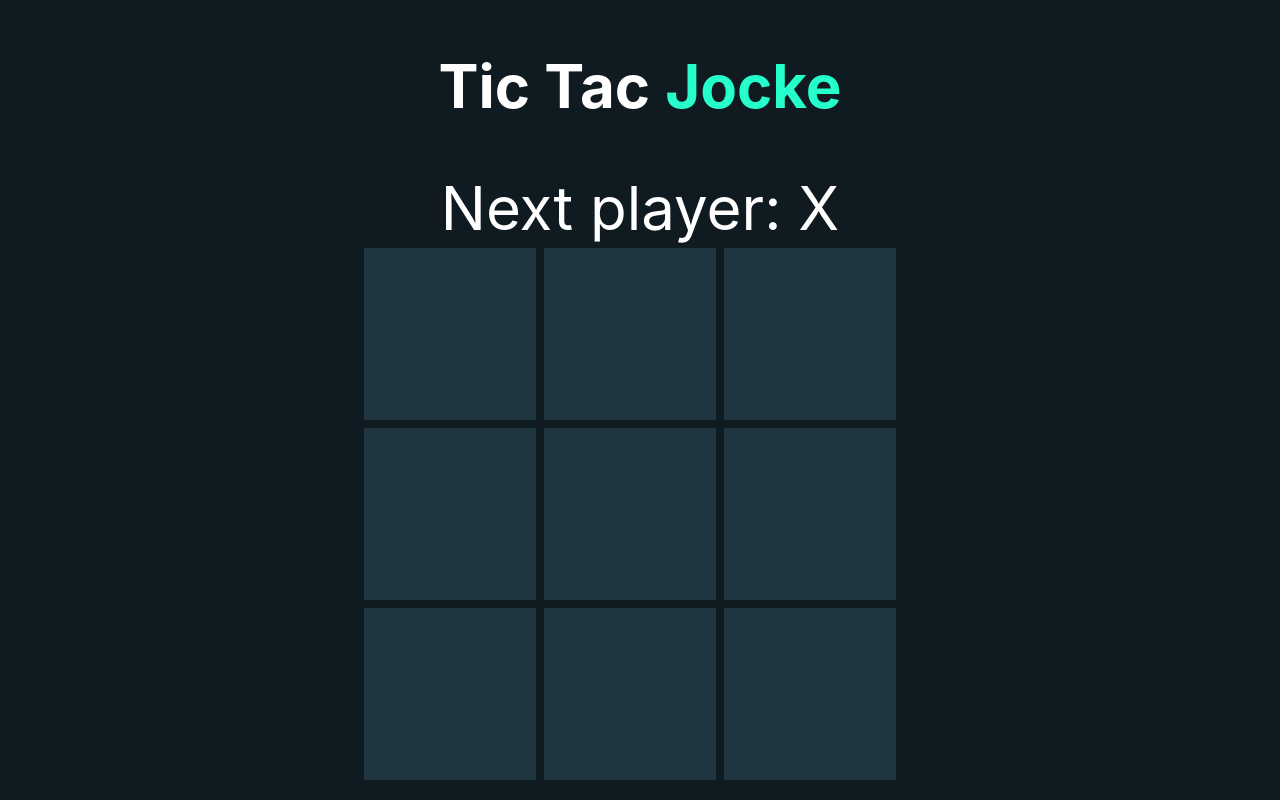
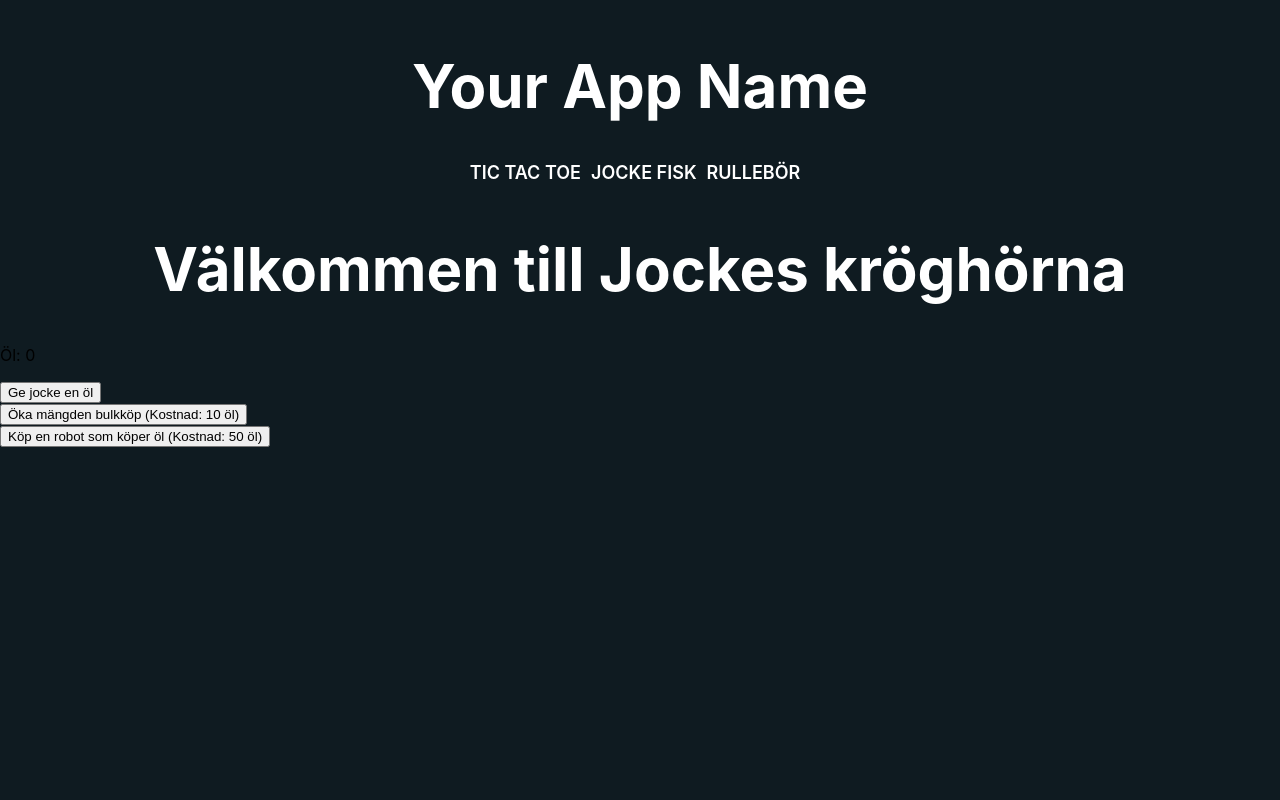
Before and after one commit to leffeluring/tic-tac, a React (Create React App) app: page /fisk in a window 1280 px wide. Shown: the top 800 px of the page. Built offline with nearby package versions, Linux system fonts and the light colour scheme.

Commit message:
Finished logic for tic tac and added navigation to more fun

```diff
--- a/package.json
+++ b/package.json
@@ -9,6 +9,7 @@
     "express": "^4.18.2",
     "react": "^18.2.0",
     "react-dom": "^18.2.0",
+    "react-router-dom": "^6.22.0",
     "react-scripts": "5.0.1",
     "socket.io": "^4.7.4",
     "socket.io-client": "^4.7.4",
--- a/src/App.js
+++ b/src/App.js
@@ -1,12 +1,21 @@
 import React from 'react';
-import TicTacToe from './Components/TicTacToe/TicTacToe';
+import { BrowserRouter as Router, Route, Routes } from 'react-router-dom';
 import './App.css';
+
+import Home from './Home';
+import Fisk from './Fisk';
+
+
 
 function App() {
   return (
-    <div className="app">
-      <TicTacToe />
-    </div>
+    <Router>
+      <Routes>
+        <Route path="/" element={<Home />} />
+        <Route path="/fisk" element={<Fisk />} />
+        <Route path="/" element={<Home />} />
+      </Routes>
+    </Router>
   );
 }
 
--- /dev/null
+++ b/src/Components/Header.css
@@ -0,0 +1,27 @@
+.title {
+    margin-top: 50px;
+    color: white;
+    font-size: 60px;
+    display: flex;
+    justify-content: center;
+    align-items: center;
+}
+.header-nav {
+    list-style-type: none;
+    padding: 0;
+    text-align: center;
+  }
+
+  .header-nav li {
+    display: inline;
+    margin-right: 10px;
+    color: white;
+
+    a {
+        color: white;
+        font-size:18px;
+        text-decoration:none;
+        text-transform: uppercase;
+        font-weight: 600;
+    }
+  }
--- /dev/null
+++ b/src/Components/Header.jsx
@@ -0,0 +1,37 @@
+import React from 'react';
+import './Header.css';
+import { Link, useLocation } from 'react-router-dom';
+
+
+const Header = ({ pageTitle }) => {
+    const location = useLocation();
+
+      // Function to dynamically set the title based on the current route
+  const getTitle = () => {
+    switch (location.pathname) {
+      case '/':
+        return 'Tic Tac Jocke';
+      case '/about':
+        return 'About';
+      case '/contact':
+        return 'Contact';
+      default:
+        return 'Your App Name';
+    }
+  };
+
+  return (
+    <header>
+      <h1  className='title'>{pageTitle || getTitle()}</h1>
+      <nav>
+      <ul className="header-nav">
+          <li><Link to="/">Tic Tac Toe</Link></li>
+          <li><Link to="/fisk">Jocke fisk</Link></li>
+          <li><Link to="/test">Rullebör</Link></li>
+        </ul>
+      </nav>
+    </header>
+  );
+}
+
+export default Header;
--- a/src/Components/TicTacToe/TicTacToe.css
+++ b/src/Components/TicTacToe/TicTacToe.css
@@ -76,18 +76,14 @@
     animation: fadeIn 0.25s ease-in-out;
 }
 .x-square {
-    background-image: url("../Assets/beer.png");
-    background-size: contain;
+    background: #142128;
     background-position: center;
     background-repeat: no-repeat;
-    padding: 25px;
     background-origin: content-box;
 }
 
 .o-square {
-    background-image: url("../Assets/jocke.png");
-    background-size: contain;
-    padding:20px;
+    background: #142128;
     background-repeat: no-repeat;
     background-origin: content-box;
 }
--- a/src/Components/TicTacToe/TicTacToe.jsx
+++ b/src/Components/TicTacToe/TicTacToe.jsx
@@ -1,4 +1,4 @@
-import React, { useState } from 'react';
+import React, { useState, useEffect } from 'react';
 import './TicTacToe.css';
 import circle_icon from '../Assets/jocke.png';
 import cross_icon from '../Assets/cross.png';
@@ -6,11 +6,13 @@ import cross_icon from '../Assets/cross.png';
 
 function Square({ value, onClick }) {
   let squareClass = "square";
-    let squareContent = value;
+  let squareContent = null;
   if (value === 'X') {
-        squareClass += " x-square";
+      squareClass += " x-square animate";
+      squareContent = <img src={cross_icon} alt="X" />;
   } else if (value === 'O') {
-        squareClass += " o-square";
+      squareClass += " o-square animate";
+      squareContent = <img src={circle_icon} width="80px" alt="O" />;
   }
   return (
       <button className={squareClass} onClick={onClick}>
@@ -23,15 +25,20 @@ function TicTacToe() {
   const [squares, setSquares] = useState(Array(9).fill(null));
   const [xIsNext, setXIsNext] = useState(true);
   const [winner, setWinner] = useState(null);
+  const [isAITurn, setIsAITurn] = useState(false); // Track AI's turn
+
 
   const handleClick = (index) => {
-    if (winner || squares[index]) return;
+    if (winner || squares[index] || isAITurn) return; // Do not allow clicks during AI's turn
     const newSquares = [...squares];
     newSquares[index] = xIsNext ? 'X' : 'O';
     setSquares(newSquares);
     setXIsNext(!xIsNext);
     setWinner(calculateWinner(newSquares));
+    setIsAITurn(true); // Set AI's turn after user's turn
 };
+
+
 
   const handleRestart = () => {
     setSquares(Array(9).fill(null));
@@ -39,13 +46,21 @@ function TicTacToe() {
     setWinner(null);
   };
 
-  // AI's turn
-  if (!xIsNext && !winner) {
+
+  useEffect(() => {
+    if (!xIsNext && !winner && isAITurn) {
+        setTimeout(() => {
             const bestMove = findBestMove(squares);
-    setTimeout(() => {
-      handleClick(bestMove);
-    }, 500); // Delay AI move for better user experience
+            const newSquares = [...squares];
+            newSquares[bestMove] = 'O'; // Make AI move
+            setSquares(newSquares);
+            setXIsNext(true); // Set next turn to player's turn
+            setWinner(calculateWinner(newSquares));
+            setIsAITurn(false); // Set user's turn after AI's turn
+        }, 250); // Delay AI move for better user experience
     }
+}, [xIsNext, winner, isAITurn, squares]); // Run effect whenever relevant state changes
+
 
   const status = winner ? `Winner: ${winner}` : `Next player: ${xIsNext ? 'X' : 'O'}`;
 
@@ -64,6 +79,7 @@ function TicTacToe() {
                             key={index}
                             value={squares[index]}
                             onClick={() => handleClick(index)}
+                            disabled={isAITurn} // Disable square during AI's turn
                         />
                     );
                 })}
--- /dev/null
+++ b/src/Fisk.js
@@ -0,0 +1,53 @@
+import React, { useState, useEffect } from 'react';
+import Header from './Components/Header';
+
+function Fisk() {
+  const [cookies, setCookies] = useState(0);
+  const [clickValue, setClickValue] = useState(1);
+  const [autoClickValue, setAutoClickValue] = useState(0);
+
+  useEffect(() => {
+    const interval = setInterval(() => {
+      setCookies(cookies + autoClickValue);
+    }, 1000);
+    return () => clearInterval(interval);
+  }, [cookies, autoClickValue]);
+
+  const clickCookie = () => {
+    setCookies(cookies + clickValue);
+  };
+
+  const upgradeClickValue = () => {
+    if (cookies >= 10) {
+      setClickValue(clickValue + 1);
+      setCookies(cookies - 10);
+    } else {
+      alert('Inte tillräckligt med öl!');
+    }
+  };
+
+  const purchaseAutoClicker = () => {
+    if (cookies >= 50) {
+      setAutoClickValue(autoClickValue + 2);
+      setCookies(cookies - 50);
+    } else {
+      alert('Du har inte tillräckligt med öl');
+    }
+  };
+
+  return (
+
+    <div>
+        <Header/>
+      <h1 className='title'>Välkommen till Jockes kröghörna</h1>
+      <p>Öl: {cookies}</p>
+      <button onClick={clickCookie}>Ge jocke en öl</button>
+      <br />
+      <button onClick={upgradeClickValue}>Öka mängden bulkköp (Kostnad: 10 öl)</button>
+      <br />
+      <button onClick={purchaseAutoClicker}>Köp en robot som köper öl (Kostnad: 50 öl)</button>
+    </div>
+  );
+}
+
+export default Fisk;
--- /dev/null
+++ b/src/Home.js
@@ -0,0 +1,14 @@
+import React from 'react';
+import TicTacToe from './Components/TicTacToe/TicTacToe';
+import Header from './Components/Header';
+
+function Home() {
+  return (
+    <div>
+        <Header/>
+     <TicTacToe/>
+    </div>
+  );
+}
+
+export default Home;
```
Also changed, not shown: 1 other file (tests, documents, lock files or other folders). Lines whose indentation alone changed are shown as unchanged.
